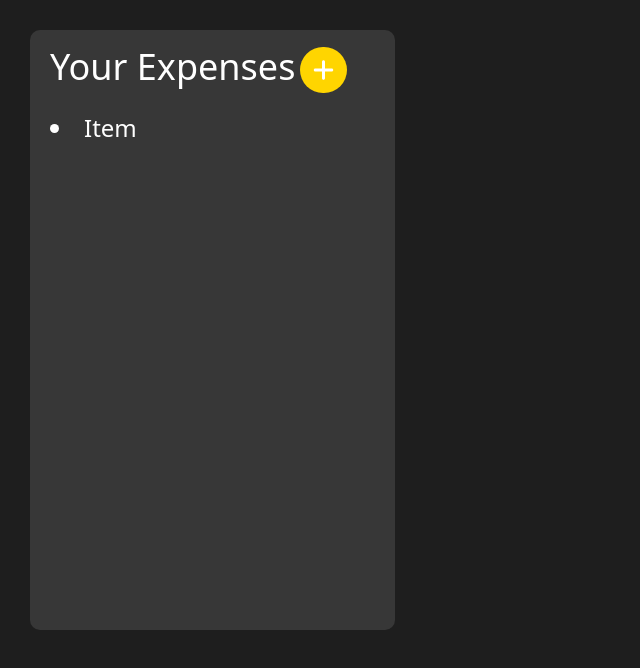
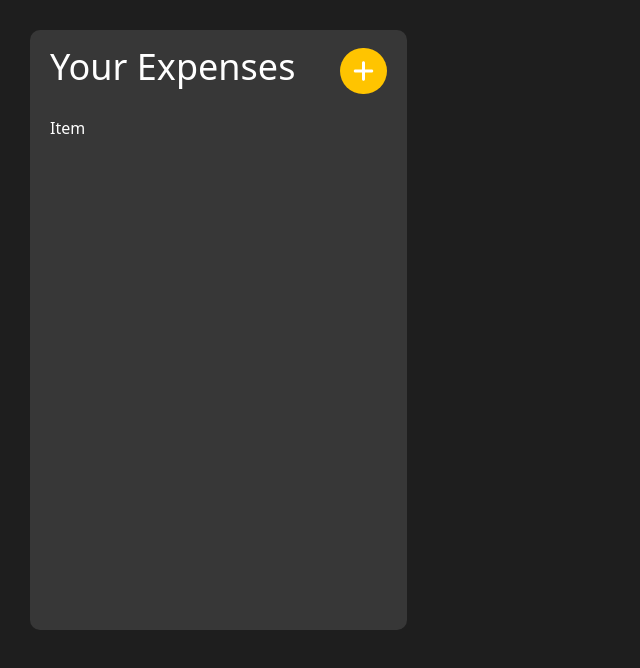
Before and after one commit to Jspanglez/expense-tracker, a React (Vite) app: page / in a window 1280 px wide. Shown: the top 668 px of the page, without its empty margins (0-640 px from the left). Built offline with nearby package versions, Linux system fonts and the light colour scheme.

Commit message:
Added styles for other elements

```diff
--- a/src/App.css
+++ b/src/App.css
@@ -1,5 +1,5 @@
 :root {
-  --yellow: rgb(255, 213, 0);
+  --yellow: rgb(255, 196, 0);
   --dark-grey: rgb(30, 30, 30);
   --grey: rgb(55, 55, 55);
   background-color: var(--dark-grey);
@@ -7,6 +7,7 @@
 
 .main {
   background-color: var(--dark-grey);
+  display: flex;
 }
 
 .sidebar-container {
@@ -16,33 +17,68 @@
   position: relative;
   width: fit-content;
   height: 600px;
-  padding-left: 20px;
-  padding-right: 100px;
-  padding-top: 10px;
+  padding: 10px 20px;
   border-radius: 10px;
 }
 
 .sidebar-header {
   display: flex;
-  align-items: center;
 }
 
 .sidebar-heading {
   font-size: 36px;
 }
 
-.sidebar-list {
+.list-container {
   font-size: 24px;
 }
 
+.sidebar-list {
+  list-style-type: none;
+}
+
+.list-element {
+  background-color: rgb(120, 120, 120);
+  font-size: 18px;
+  padding: 10px;
+  border-radius: 10px;
+  margin-bottom: 10px;
+  transition: 0.5s;
+  border: 3px solid rgba(0, 0, 0, 0);
+}
+
+.list-element:hover {
+  border: 3px solid;
+  border-color: var(--yellow);
+  transition: 0.5s;
+}
+
+.more {
+  margin-left: 200px;
+  cursor: pointer;
+}
+
+.name-icon {
+  display: flex;
+}
+
 .btnAdd {
+  position: relative;
   color: white;
-  margin: 10px 20px 20px;
+  margin: 10px 20px 20px 25px;
   padding: 5px 13px 5px 13px;
-  position: absolute;
+  left: 20px;
+  bottom: 2px;
   font-size: x-large;
-  left: 250px;
   border-radius: 30px;
   background-color: var(--yellow);
   border: none;
 }
+
+/* Expense Details */
+
+.expense-details {
+  color: white;
+  margin: 30px;
+  font-size: 36px;
+}
```
